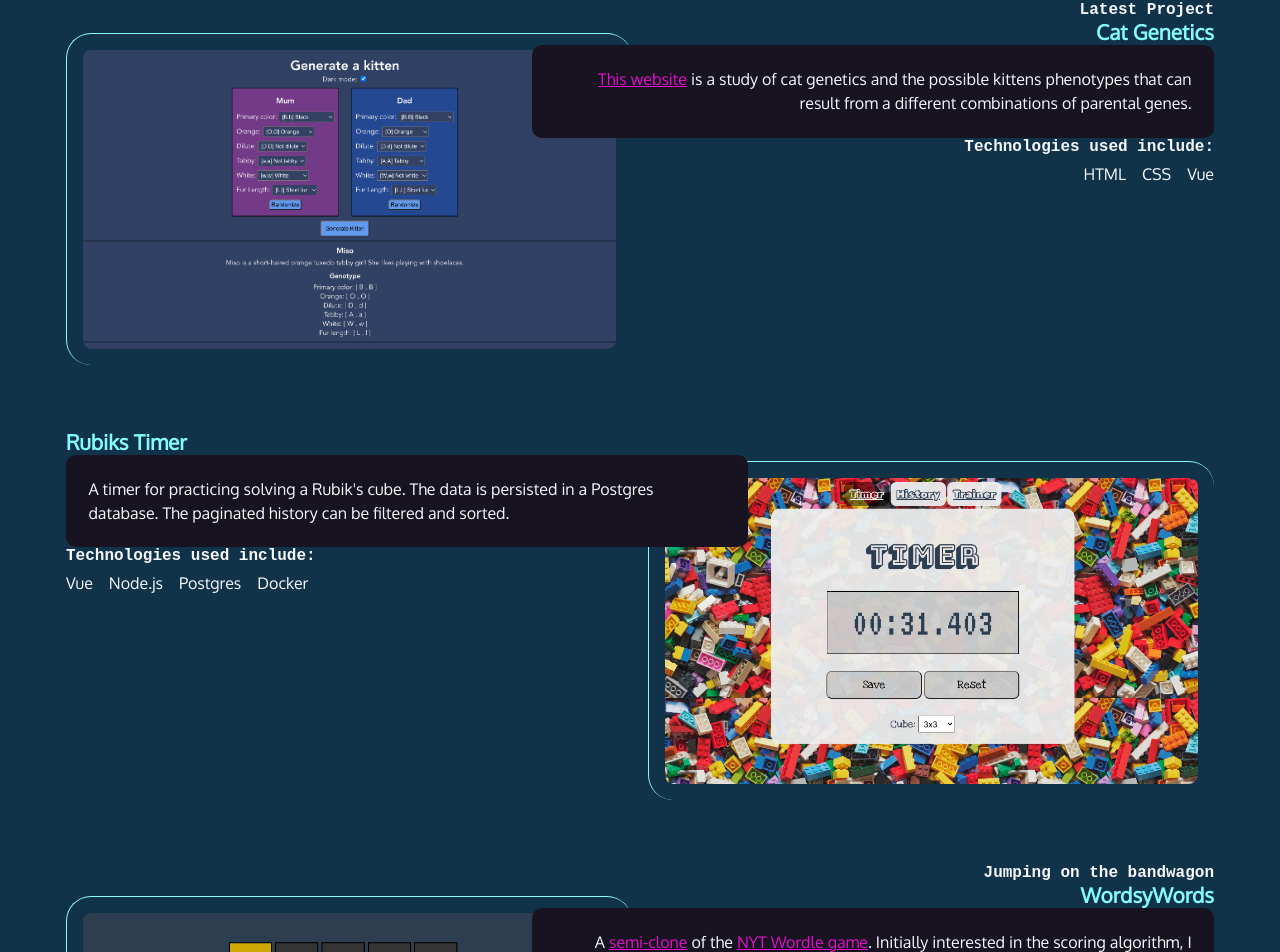
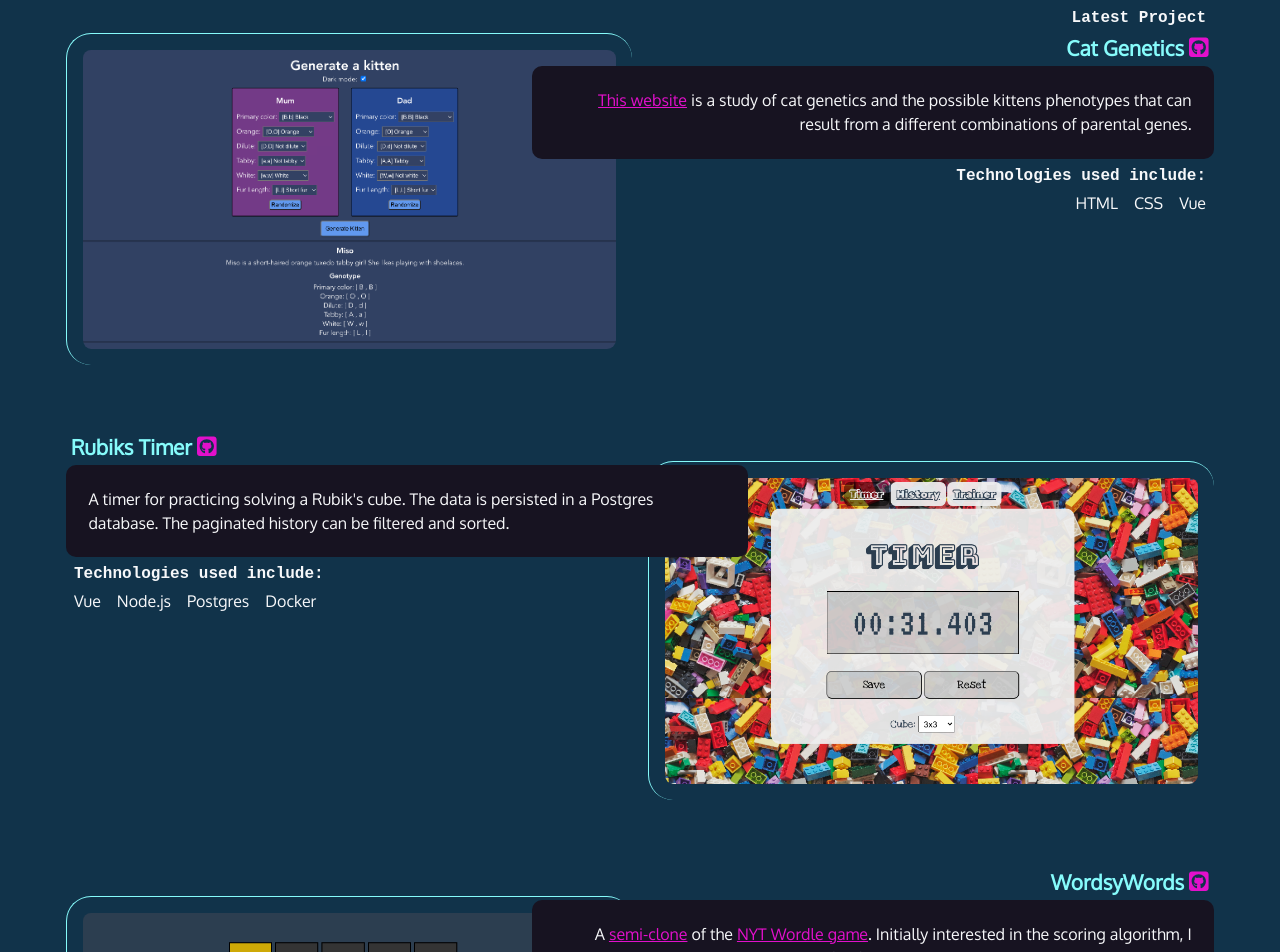
Before and after one commit to lernest/liam-e, a Vue app: page / in a window 1280 px wide. Shown: the part 796-1748 px from the top of the page. Built offline with nearby package versions, Linux system fonts and the light colour scheme; a web font is replaced by a local one.

Commit message:
github links in projects

```diff
--- a/src/components/Projects.vue
+++ b/src/components/Projects.vue
@@ -6,7 +6,10 @@
     <article>
         <div class="text">
           <h4>Latest Project</h4>
-          <h3>Cat Genetics</h3>
+          <h3>Cat Genetics <a href="https://github.com/lernest/cat-genetics" target="_blank">
+                <font-awesome-icon class="icon" icon="fa-brands fa-square-github" aria-hidden="true"/>
+                <span class="sr-only">Rubiks Timer GitHub</span>
+            </a></h3>
           <p class="black-box">
             <a href="https://cat-genetics.netlify.app/">This website</a> is a study of cat genetics and the possible kittens phenotypes that can result from a different combinations of parental genes.
             </p>
@@ -23,7 +26,10 @@
     <article class="reverse">
         <div class="text">
           <!-- <h4>Latest Project</h4> -->
-          <h3>Rubiks Timer</h3>
+          <h3>Rubiks Timer <a href="https://github.com/lernest/rubiks-timer" target="_blank">
+                <font-awesome-icon class="icon" icon="fa-brands fa-square-github" aria-hidden="true"/>
+                <span class="sr-only">Rubiks Timer GitHub</span>
+            </a></h3>
           <p class="black-box">
             A timer for practicing solving a Rubik's cube. The data is persisted in a Postgres database.
               The paginated history can be filtered and sorted.</p>
@@ -41,8 +47,11 @@
 
       <article>
         <div class="text">
-          <h4>Jumping on the bandwagon</h4>
-          <h3>WordsyWords</h3>
+          <!-- <h4>Jumping on the bandwagon</h4> -->
+          <h3>WordsyWords <a href="https://github.com/lernest/wordle" target="_blank">
+                <font-awesome-icon class="icon" icon="fa-brands fa-square-github" aria-hidden="true"/>
+                <span class="sr-only">WordsyWords GitHub</span>
+            </a> </h3>
           <p class="black-box">
             A <a href="https://wordsywords.netlify.app/" target="_blank">semi-clone</a> of the <a href="https://www.nytimes.com/games/wordle/index.html" target="_blank">NYT Wordle game</a>. Initially interested in the scoring algorithm, I decided to round it out with a full front end, including CSS animations. The name "WordsyWords" came about due to its domain name availability on Netlify.
             </p>
@@ -62,7 +71,7 @@
 
       <article class="reverse">
         <div class="text">
-          <h4>Just for fun</h4>
+          <!-- <h4>Just for fun</h4> -->
           <h3>The Juggler</h3>
           <p class="black-box">
             <a href="https://codepen.io/lernest/full/eYKLbqR" target="_blank">This codepen</a> was an exploration of SVG animations and a love letter to juggling.
@@ -98,7 +107,7 @@ export default {
 
   #projects ul{
     list-style-type: none;
-    margin: 0.5rem 0;
+    margin: 0.5rem 0.5rem;
     padding: 0;
     display: flex;
     flex-flow: row wrap;
@@ -121,11 +130,13 @@ export default {
   #projects h3{
     color: var(--light-accent-color);
     font-size: 1.3rem;
+    margin: 5px;
   }
 
   #projects h4{
     font-size: 1rem;
-    font-family: var(--mono)
+    font-family: var(--mono);
+    margin: 0.5rem;
   }
 
   #projects img{
```
